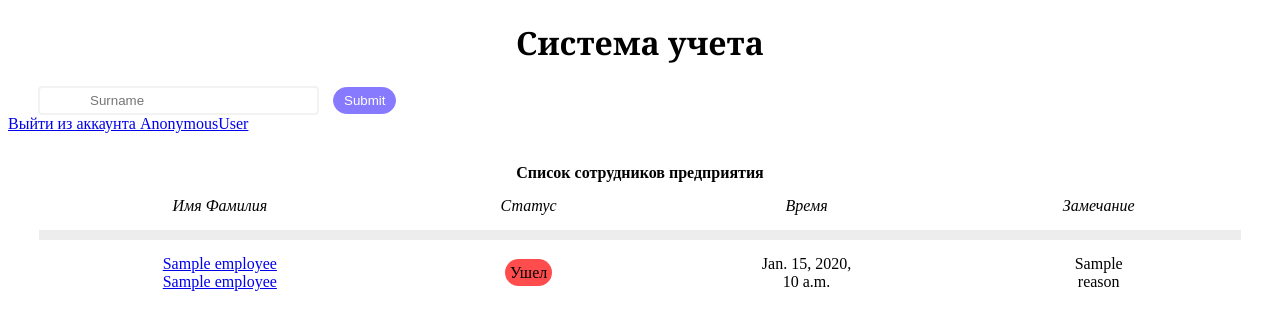
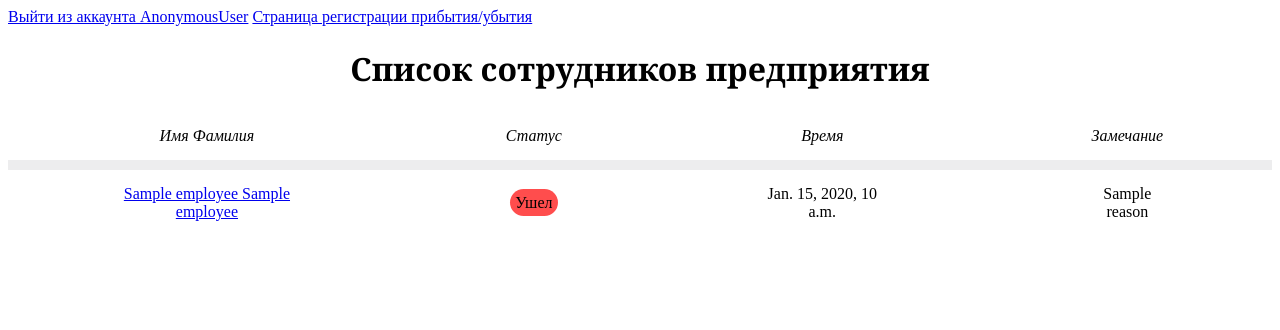
Before and after one commit to SamayaA/staff_attendance, a Django app: template templates/workers_table/index.html in a window 1280 px wide. Shown: the top 330 px of the page. Run offline with Django 3.2, Linux system fonts and the light colour scheme; the template is opened without the code that fills it: most values are stand-ins (such as "Sample title", 1, 10 or a date in 2020).

Commit message:
ixed issue of link to employee information

```diff
--- a/templates/workers_table/index.html
+++ b/templates/workers_table/index.html
@@ -2,26 +2,23 @@
 <html>
   <head>
     <meta charset="utf-8"/>
-    <title>HTML5</title>
+    <title>Таблица сотрудников</title>
     {% load static %}
     <link rel="stylesheet" type="text/css" href='{% static "css/workers_table/indexcss.css"%}?{% now "U" %}'>
-    {% comment %} <script src='{% static "js/list.js" %}'></script> {% endcomment %}
   <body>
-    <h1>Система учета</h1>
-    <form class="search_employee">
-      <input id="search_input" placeholder="Surname" type="search"/>
-      <button class="button" type="Submit" onclick='get_hour()'>Submit</button>
-    </form>
-    <a href='{% url "logout"%}'> Выйти из аккаунта {{request.user}}</a>
+    <div class="links">
+      <a href="{% url 'logout' %}" class="menu"> Выйти из аккаунта {{request.user}}</a>
+      <a href="{% url 'homepage' %}" class="menu">Страница регистрации прибытия/убытия</a>
+    </div>
+    <h1>Список сотрудников предприятия</h1>
     <div id="employee">
       <span id="full-name"></span>
     </div>
-    <section class="stuff_table">
+    <section class="stuff-table">
       {% csrf_token %}
       <table>
-        <caption><strong>Список сотрудников предприятия</strong></caption>
         <thead>
-          <tr class="table_headers">
+          <tr class="table-headers">
             <th class="header">Имя Фамилия</th>
             <th class="header">Статус</th>
             <th class="header">Время</th>
@@ -30,8 +27,8 @@
         </thead>
         <tbody>
           {%for employee in employees%}
-          <tr class="{%cycle 'employee_inf' 'employee_inf1'%}">
-            <td><a href="http://127.0.0.1:8000/employee?id={{user.id}}">{{employee.employee_last_name}} {{employee.employee_first_name}}</a></td>
+          <tr class="{%cycle 'employee-inf' 'employee-inf1'%}">
+            <td><a href="http://127.0.0.1:8000/employee?id={{employee.employee_id}}">{{employee.employee_last_name}} {{employee.employee_first_name}}</a></td>
             <td>
               <span class="{{employee.status}}">
                 {%if employee.status == "LEFT"%}
```
